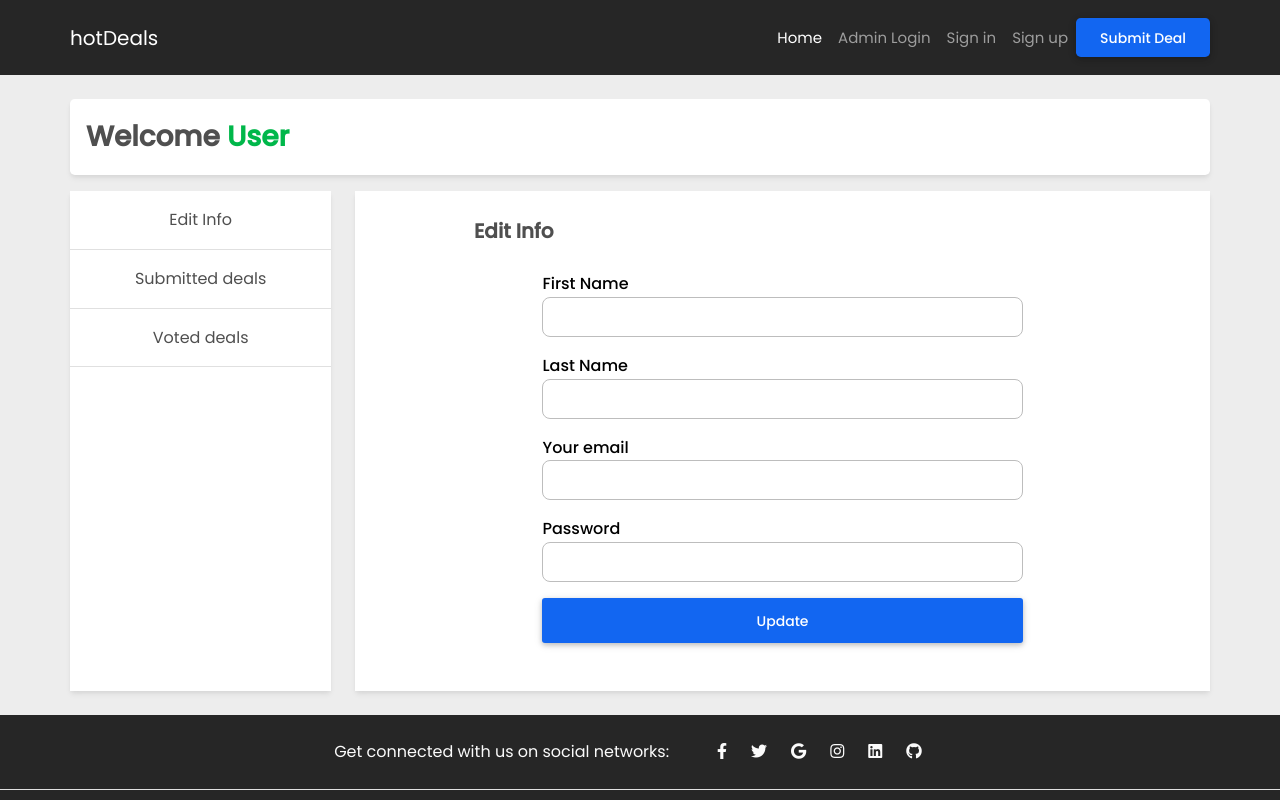
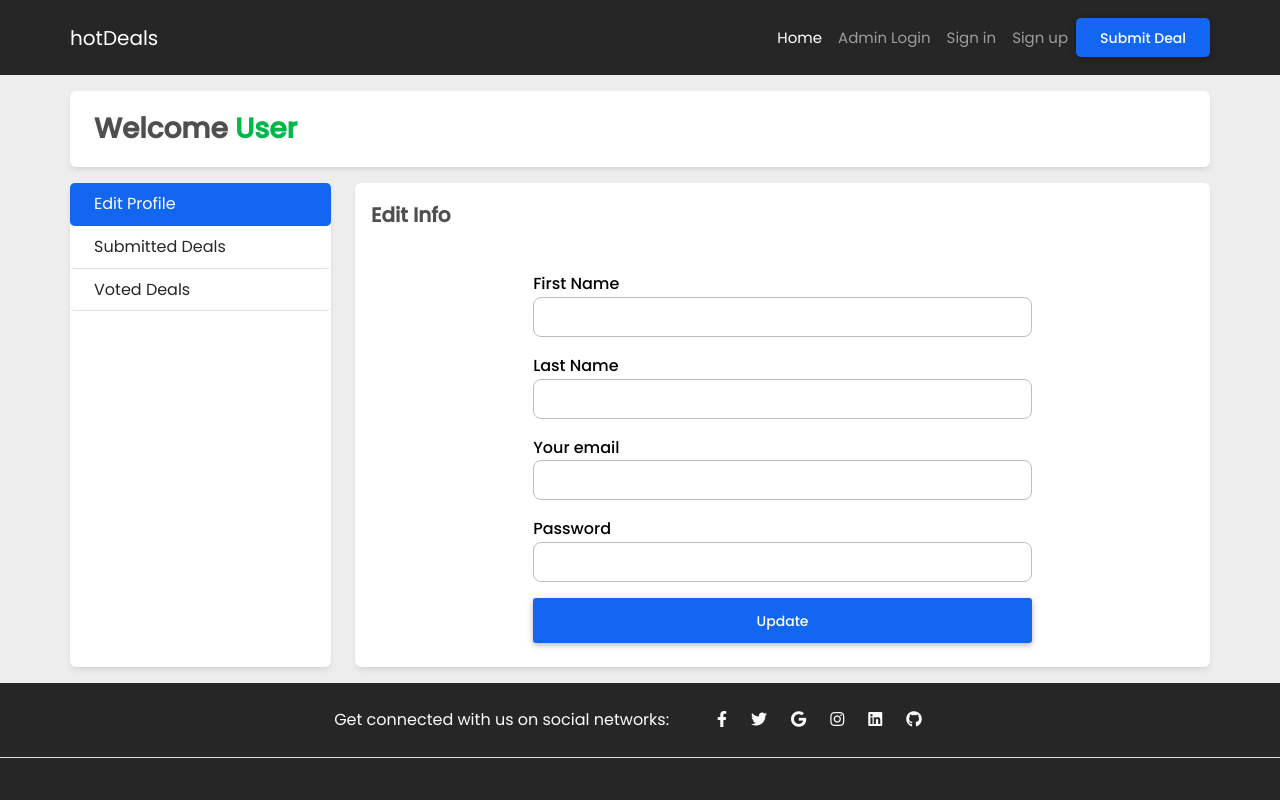
Before and after one commit to SwapnilKotkar/hotdeals_django, a React (Create React App) app in the folder frontend/: page /userhome in a window 1280 px wide. Shown: the top 800 px of the page. Built offline with nearby package versions, Linux system fonts and the light colour scheme.

Commit message:
user homepage UI updated

```diff
--- a/frontend/src/components/user components/UserEditInfo.jsx
+++ b/frontend/src/components/user components/UserEditInfo.jsx
@@ -58,9 +58,9 @@ const UserEditInfo = () => {
 
     return (
             <>
-                <div className='col-12 d-flex justify-content-center'><div className='col-11 col-sm-9'><span className='fs-5 fw-bold text-body'>Edit Info</span></div></div>
+                <div className='col-12 d-flex justify-content-center p-3'><div className='col-12'><span className='fs-5 fw-bold text-body'>Edit Info</span></div></div>
                 <div className='col-12 d-flex justify-content-center  py-4'>
-                    <form method="POST" className="col-11 col-lg-7 col-sm-10 rounded-5" onSubmit={handleSubmit(onSubmit)} noValidate style={{color:"black", fontWeight:"500"}}>
+                    <form method="POST" className="col-10 col-lg-7 col-sm-8 rounded-5" onSubmit={handleSubmit(onSubmit)} noValidate style={{color:"black", fontWeight:"500"}}>
                         <div className="form-group">
                             <label>First Name</label>
                             <input type="text" className="form-control rounded-5 rounded-5" name="first_name" ref={register({ required: "first name is required" })} value={values.first_name} onChange={handleChange} />
--- a/frontend/src/components/user components/UserHome.jsx
+++ b/frontend/src/components/user components/UserHome.jsx
@@ -40,23 +40,23 @@ const UserHome = () => {
     return(
         <>
             <Navbar />
-            <div className='container-lg my-4 p-0'>
-                <div className='bg-white shadow shadow-3 rounded-3 p-3 my-3 '>
+            <div className='container-lg my-3 p-0'>
+                <div className='bg-white shadow shadow-3 rounded-4 py-3 px-4 mb-3 '>
                     <div>
                         <span className='fs-3 fw-bold'>Welcome <span className='text-success'>User</span></span>
                     </div>
                 </div>
-                <div className='col-12 d-flex flex-column flex-lg-row justify-content-between rounded-3 p-0'>
+                <div className='col-12 d-flex flex-column flex-lg-row justify-content-between p-0'>
                     <div className='col-12 col-lg-3 col-md-12 col-sm-12'>
-                        <div className='col-12 col-md-12 col-lg-11 bg-white h-100 shadow shadow-3'>
-                        <div className="col-12 d-flex flex-row flex-lg-column flex-md-row flex-sm-row rounded-0">
-                            <div className='col-4 col-lg-12 col-md-4 col-sm-4 d-flex justify-content-center align-items-center text-center border-bottom p-3 usermenu' onClick={()=> handleChange("editInfo")} style={{cursor:"pointer"}}>Edit Info</div>
-                            <div className='col-4 col-lg-12 col-md-4 col-sm-4 d-flex justify-content-center align-items-center text-center border-bottom p-3 usermenu' onClick={()=> handleChange("submitedDeals")} style={{cursor:"pointer"}}>Submitted deals</div>
-                            <div className='col-4 col-lg-12 col-md-4 col-sm-4 d-flex justify-content-center align-items-center text-center border-bottom p-3 usermenu' onClick={()=> handleChange("votedDeals")} style={{cursor:"pointer"}}>Voted deals</div>
-                        </div>
+                        <div className='col-12 col-md-12 col-lg-11 bg-white h-100 shadow shadow-3 rounded-4'>
+                            <div className="list-group list-group-flush col-12 d-flex flex-row flex-lg-column flex-md-row flex-sm-row">
+                                <button className="list-group-item list-group-item-action active d-flex justify-content-center justify-content-lg-start align-items-center usermenu text-center text-sm-start rounded-3" data-bs-toggle="list" onClick={()=> handleChange("editInfo")}>Edit Profile</button>
+                                <button className="list-group-item list-group-item-action d-flex justify-content-center justify-content-lg-start align-items-center usermenu text-center text-sm-start rounded-3" data-bs-toggle="list" onClick={()=> handleChange("submitedDeals")}>Submitted Deals</button>
+                                <button className="list-group-item list-group-item-action d-flex justify-content-center justify-content-lg-start align-items-center usermenu text-center text-sm-start rounded-3 border-bottom" data-bs-toggle="list" onClick={()=> handleChange("votedDeals")}>Voted Deals</button>
+                            </div>
                         </div>
                     </div>
-                    <div className='col-12 col-lg-9 col-md-12 col-sm-12 d-flex flex-column justify-content-center bg-white shadow shadow-3 py-4 px-3'>
+                    <div className='col-12 col-lg-9 col-md-12 col-sm-12 d-flex flex-column justify-content-center bg-white shadow shadow-3 rounded-4 p-0'>
                         <div style={{display: value.editInfo ? "block": "none"}}>
                             <UserEditInfo/>
                         </div>
--- a/frontend/src/components/user components/UserSubmittedDeals.jsx
+++ b/frontend/src/components/user components/UserSubmittedDeals.jsx
@@ -1,4 +1,5 @@
 import React, { useState } from 'react';
+import { NavLink } from 'react-router-dom';
 import DealsCard from '../deals components/DealsCard';
 import UserDealsData from './UserDealsData';
 
@@ -8,12 +9,37 @@ const UserSubmittedDeals = () => {
 
     return (
         <>
-            <div className="container">
-                <div className='col-12 d-flex justify-content-center'><div className='col-12 col-sm-9'><span className='fs-5 fw-bold text-body'>Submitted Deals</span></div></div>
-                <div className="row d-flex justify-content-center">
+            <div className="container-fluid col-12 p-0">
+                <div className='col-12 d-flex justify-content-center p-3'><div className='col-12'><span className='fs-5 fw-bold text-body'>Submitted Deals</span></div></div>
+                <div className="container-fluid row d-flex justify-content-center py-3 m-0">
                     {deals.map((val, index) => {
                         return (
-                                <DealsCard key={index} index={index} view={"list"} dealName={val.name} dealImage={val.image} dealPrice={val.price} dealInfo={val.info} dealLink ={val.link} />
+                            <div className="container-fluid d-flex justify-content-center p-0">
+                                <div className="w-100 card mb-3 list-card border shadow-none" key={index}>
+                                    <div className="row h-100">
+                                        <div className="col-4 h-100 p-0 d-flex justify-content-center align-items-center">
+                                            <div style={{maxHeight:"100%", maxWidth:"50%"}}>
+                                            <NavLink to="/dealdetails">
+                                                <img src={val.image} className="card-img" alt="dealpictures"/>
+                                            </NavLink>
+                                            </div>
+                                        </div>
+                                        <div className=" col-8 p-0 list-card-body card-body d-flex justify-content-between flex-column justify-content-evenly">
+                                            <div style={{padding:"10px 10px 0 0"}}>
+                                                <NavLink to="/dealdetails"><h5 className="list-card-title card-title m-1 text-uppercase text-body">{val.name}</h5></NavLink>
+                                                <NavLink to="/dealdetails"><p className="list-card-text card-text text-body m-1">{val.info}</p></NavLink>
+                                            </div>
+                                            <div className="w-100 row justify-content-end align-items-center mb-2">
+                                                <div className="col-6 d-flex justify-content-end px-2">
+                                                    <div className='col-12 col-sm-8'>
+                                                        <button className="w-100 btn btn-outline-danger border-1 border-danger rounded-3 text-danger" style={{backgroundColor:"#ffcccb"}}><span className='list-deal-button'>delete</span></button>
+                                                    </div>
+                                                </div>
+                                            </div>
+                                        </div>
+                                    </div>
+                                </div>
+                            </div>
                             )
                     })}
                 </div>
--- a/frontend/src/components/user components/UserVotedDeals.jsx
+++ b/frontend/src/components/user components/UserVotedDeals.jsx
@@ -1,4 +1,5 @@
 import React, { useState } from 'react';
+import { NavLink } from 'react-router-dom';
 import DealsCard from '../deals components/DealsCard';
 import UserDealsData from './UserDealsData';
 
@@ -7,15 +8,40 @@ const UserVotedDeals = () => {
 
     return (
         <>
-            <div className="container">
-              <div className='col-12 d-flex justify-content-center'><div className='col-11 col-sm-9'><span className='fs-5 fw-bold text-body'>Voted Deals</span></div></div>
-              <div className="row d-flex justify-content-center">
-                  {deals.map((val, index) => {
-                      return (
-                              <DealsCard key={index} index={index} view={"list"} dealName={val.name} dealImage={val.image} dealPrice={val.price} dealInfo={val.info} dealLink ={val.link} />
-                          )
-                  })}
-              </div>
+          <div className="container-fluid p-0">
+            <div className='col-12 d-flex justify-content-center p-3'><div className='col-12'><span className='fs-5 fw-bold text-body'>Voted Deals</span></div></div>
+            <div className="container-fluid row d-flex justify-content-center py-3 m-0">
+              {deals.map((val, index) => {
+                return (
+                      <div className="container-fluid d-flex justify-content-center p-0">
+                        <div className="w-100 card mb-3 list-card border shadow-none" key={index}>
+                          <div className="row h-100">
+                            <div className="col-4 h-100 p-0 d-flex justify-content-center align-items-center">
+                              <div style={{maxHeight:"100%", maxWidth:"50%"}}>
+                                <NavLink to="/dealdetails">
+                                  <img src={val.image} className="card-img" alt="dealpictures"/>
+                                </NavLink>
+                              </div>
+                            </div>
+                            <div className="col-8 p-0 list-card-body card-body d-flex justify-content-between flex-column justify-content-evenly">
+                              <div style={{padding:"10px 10px 0 0"}}>
+                                <div className="col-12 mb-2">
+                                  <div className="col-sm-3 col-5 d-flex border border-2 rounded-2">
+                                      <div className="degree-icons col-3 d-flex justify-content-center" style={{color: "red", cursor:"pointer", fontWeight:"bold"}}>-</div>
+                                      <div className="degree-icons col-6 d-flex justify-content-center">1</div>
+                                      <div className="degree-icons col-3 d-flex justify-content-center" style={{color: "green", cursor:"pointer", fontWeight:"bold"}}>+</div>
+                                  </div>
+                                </div>
+                                <NavLink to="/dealdetails"><h5 className="list-card-title card-title m-1 text-uppercase text-body">{val.name}</h5></NavLink>
+                                <NavLink to="/dealdetails"><p className="list-card-text card-text text-body m-1">{val.info}</p></NavLink>
+                              </div>
+                            </div>
+                          </div>
+                        </div>
+                      </div>
+                      )
+                    })}
+                </div>
             </div>
         </>
     )
--- a/frontend/src/index.css
+++ b/frontend/src/index.css
@@ -242,10 +242,6 @@ code {
 
 /* -------------------------------user Home page css starts here ------------------------------------ */
 
-.usermenu:hover{
-  color: blue;
-}
-
 /* .account-settings .user-profile {
   margin: 0 0 1rem 0;
   padding-bottom: 1rem;
@@ -368,12 +364,6 @@ footer {
   }
 }
 
-
-@media screen and (max-width: 767px) {
-
-}
-
-
  @media screen and (max-width: 480px) {
   .view-btn{
     display: none !important;
@@ -446,7 +436,7 @@ footer {
     font-size: 14px;
   }
   .usermenu{
-    font-size: 11px;
+    font-size: 10px;
   }
   .footer_columns{
     flex-direction: column;
```
